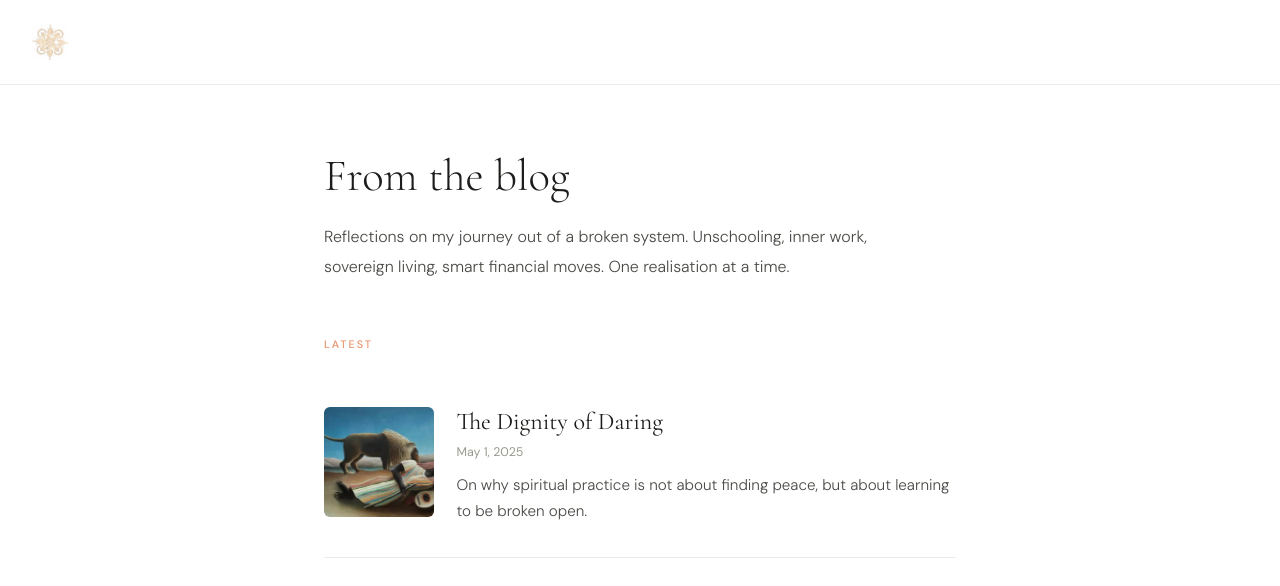
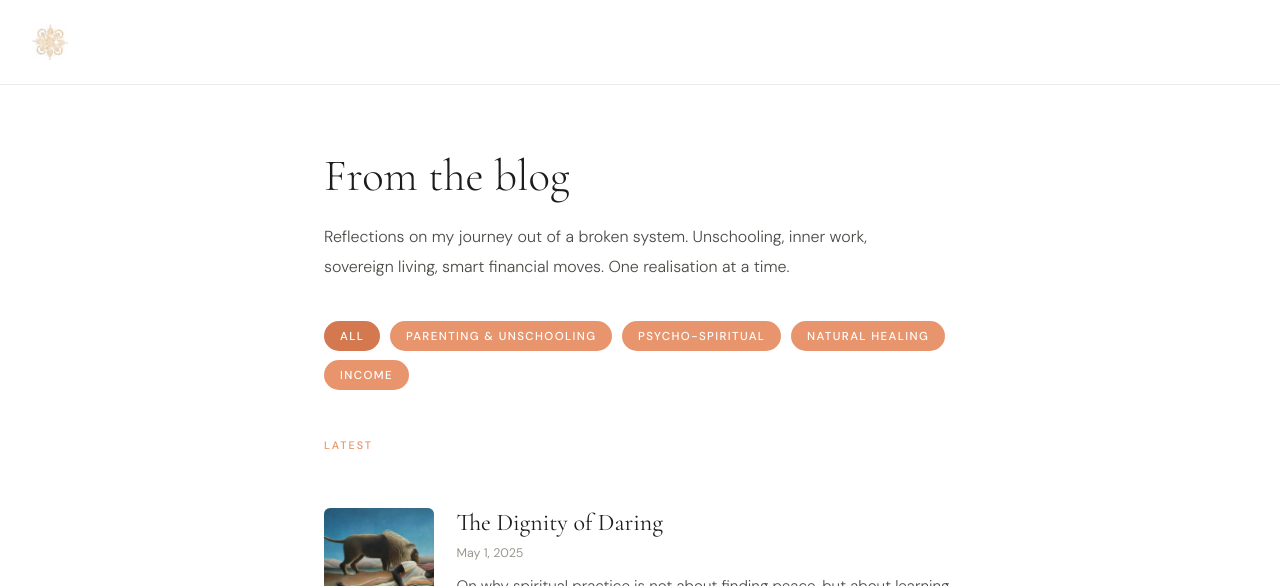
Before and after one commit to Blubell26/giuliapacciotti.com, a Jekyll site: the page built from blog/index.html, in a window 1280 px wide, cut to the strip 0-586 px from the top of the page. Built offline with Jekyll 4.4.1, drawn with Linux system fonts in a browser that asks for light colours.

Commit message:
Update index.html

```diff
--- a/blog/index.html
+++ b/blog/index.html
@@ -14,20 +13,22 @@ permalink: /blog/
 <link rel="preconnect" href="https://fonts.gstatic.com" crossorigin>
 <link href="https://fonts.googleapis.com/css2?family=Cormorant+Garamond:ital,wght@0,300;0,400;0,600;1,300;1,400;1,600&family=DM+Sans:wght@300;400;500&display=swap" rel="stylesheet">
 <style>
-:root{--peach:#e8956d;--teal:#2d6b6b;--dark:#1c1c1a;--mid:#4a4a46;--soft:#999990;}
+:root{--peach:#e8956d;--peach-dark:#d4784f;--teal:#2d6b6b;--dark:#1c1c1a;--mid:#4a4a46;--soft:#999990;}
 *{margin:0;padding:0;box-sizing:border-box;}
 body{font-family:'DM Sans',sans-serif;background:#fff;color:var(--dark);}
 .topbar{padding:1.5rem 2rem;border-bottom:1px solid #ebebeb;}
 .topbar a{font-family:'Cormorant Garamond',serif;font-style:italic;font-size:1.1rem;color:var(--dark);text-decoration:none;}
-.site-logo{
-  height:36px;
-  width:auto;
-  display:block;
-}.wrap{max-width:680px;margin:0 auto;padding:4rem 1.5rem 6rem;}
+.site-logo{height:36px;width:auto;display:block;}
+.wrap{max-width:680px;margin:0 auto;padding:4rem 1.5rem 6rem;}
 .page-title{font-family:'Cormorant Garamond',serif;font-size:clamp(2rem,5vw,2.8rem);font-weight:300;margin-bottom:1.2rem;}
-.intro{font-size:1rem;line-height:1.85;color:var(--mid);font-weight:300;max-width:560px;margin-bottom:3.5rem;}
+.intro{font-size:1rem;line-height:1.85;color:var(--mid);font-weight:300;max-width:560px;margin-bottom:2.5rem;}
+.filters{display:flex;flex-wrap:wrap;gap:0.6rem;margin-bottom:3rem;}
+.filter-btn{font-family:'DM Sans',sans-serif;font-size:0.72rem;letter-spacing:0.12em;text-transform:uppercase;font-weight:500;padding:0.45rem 1rem;border-radius:2rem;border:none;cursor:pointer;background:var(--peach);color:#fff;transition:background 0.2s;}
+.filter-btn:hover{background:var(--peach-dark);}
+.filter-btn.active{background:var(--peach-dark);}
 .section-label{font-size:0.68rem;letter-spacing:0.18em;text-transform:uppercase;color:var(--peach);font-weight:500;margin-bottom:1.5rem;display:block;}
 .post-card{display:flex;gap:1.4rem;align-items:flex-start;padding:2rem 0;border-bottom:1px solid #ebebeb;text-decoration:none;color:inherit;}
+.post-card.hidden{display:none;}
 .post-card-thumb{width:110px;height:110px;object-fit:cover;border-radius:6px;flex-shrink:0;}
 .post-card-content{flex:1;min-width:0;}
 .post-card-title{font-family:'Cormorant Garamond',serif;font-size:1.5rem;font-weight:400;color:var(--dark);margin-bottom:0.5rem;}
@@ -44,9 +45,18 @@ body{font-family:'DM Sans',sans-serif;background:#fff;color:var(--dark);}
 <div class="wrap">
 <h1 class="page-title">From the blog</h1>
 <p class="intro">Reflections on my journey out of a broken system. Unschooling, inner work, sovereign living, smart financial moves. One realisation at a time.</p>
+
+<div class="filters">
+  <button class="filter-btn active" data-filter="all">All</button>
+  <button class="filter-btn" data-filter="parenting-unschooling">Parenting & Unschooling</button>
+  <button class="filter-btn" data-filter="psycho-spiritual">Psycho-Spiritual</button>
+  <button class="filter-btn" data-filter="natural-healing">Natural Healing</button>
+  <button class="filter-btn" data-filter="income">Income</button>
+</div>
+
 <span class="section-label">Latest</span>
 {% for post in site.posts %}
-<a href="{{ post.url }}" class="post-card">
+<a href="{{ post.url }}" class="post-card" data-category="{{ post.category }}">
 {% if post.thumb %}<img class="post-card-thumb" src="/{{ post.thumb }}" alt="">{% endif %}
 <div class="post-card-content">
 <h2 class="post-card-title">{{ post.title }}</h2>
@@ -56,5 +66,24 @@ body{font-family:'DM Sans',sans-serif;background:#fff;color:var(--dark);}
 </a>
 {% endfor %}
 </div>
+
+<script>
+const buttons = document.querySelectorAll('.filter-btn');
+const cards = document.querySelectorAll('.post-card');
+buttons.forEach(btn => {
+  btn.addEventListener('click', () => {
+    buttons.forEach(b => b.classList.remove('active'));
+    btn.classList.add('active');
+    const filter = btn.dataset.filter;
+    cards.forEach(card => {
+      if (filter === 'all' || card.dataset.category === filter) {
+        card.classList.remove('hidden');
+      } else {
+        card.classList.add('hidden');
+      }
+    });
+  });
+});
+</script>
 </body>
 </html>
```
Also changed, not shown: other parts of blog/index.html (+1 -2 lines).
